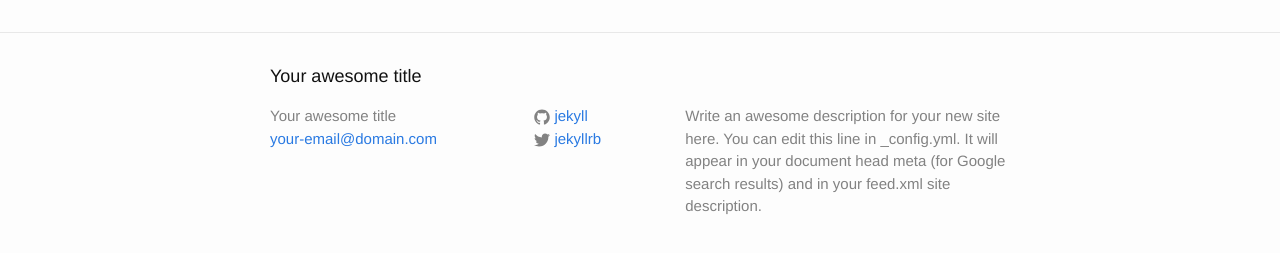
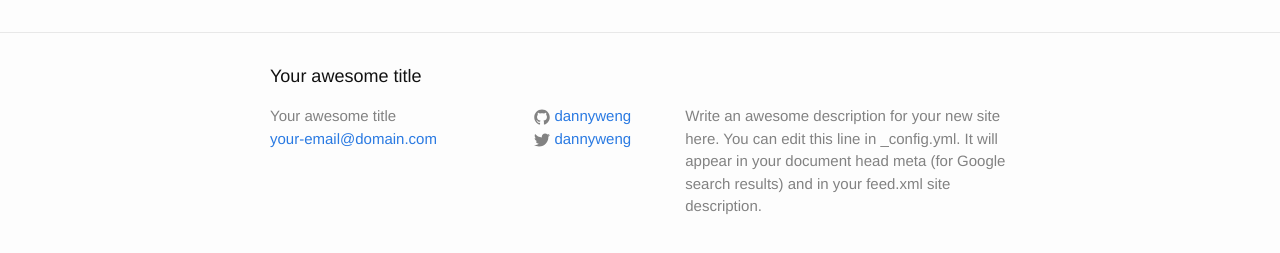
Before and after one commit to dannyweng/dannyweng.github.io, a Jekyll site: the page built from index.html, in a window 1280 px wide. Shown: the part 264-517 px from the top of the page. Built offline with Jekyll 4.4.1, drawn with Linux system fonts in a browser that asks for light colours.

Commit message:
Update _config.yml

```diff
--- a/_config.yml
+++ b/_config.yml
@@ -13,9 +13,9 @@
   line in _config.yml. It will appear in your document head meta (for
   Google search results) and in your feed.xml site description.
 baseurl: "" # the subpath of your site, e.g. /blog
-url: "http://yourdomain.com" # the base hostname & protocol for your site
-twitter_username: jekyllrb
-github_username:  jekyll
+url: "https://dannyweng.github.io" # the base hostname & protocol for your site
+twitter_username: dannyweng
+github_username:  dannyweng
 
 # Build settings
 markdown: kramdown
```
